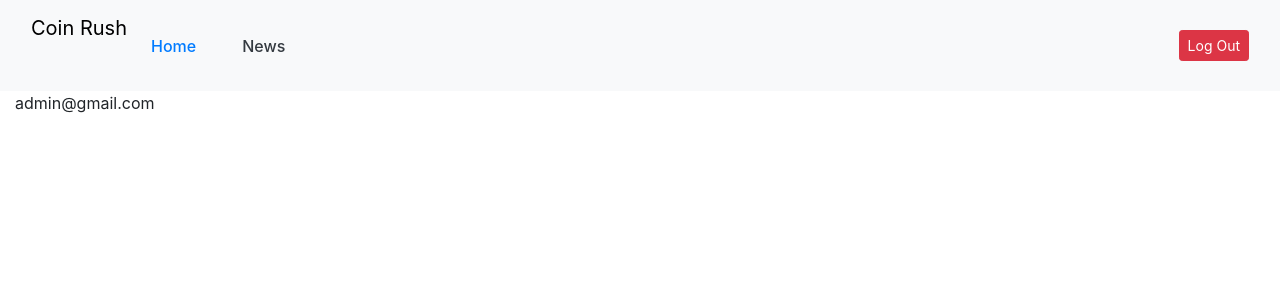
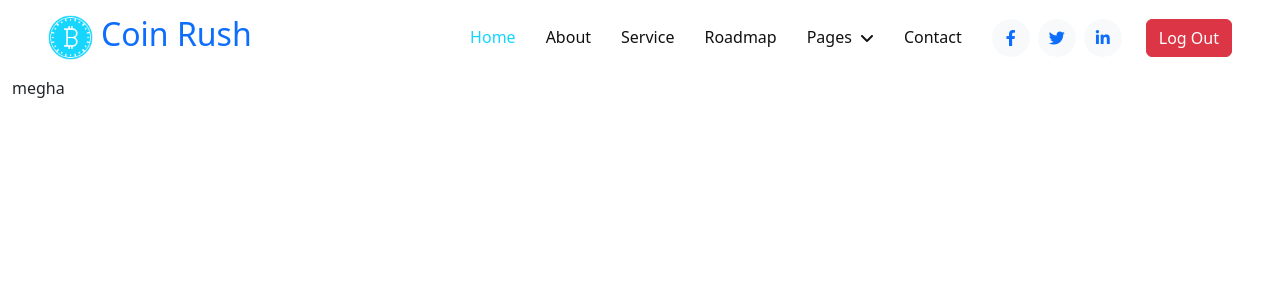
Before and after one commit to DjangoWriters-Internet-Application/Coin-Rush, a Django app: page /home/ in a window 1280 px wide. Shown: the top 300 px of the page. Run offline with Django 4.2, Linux system fonts and the light colour scheme; a user stored in the database is signed in; some libraries are stand-ins or nearby versions.

Commit message:
bug fix in navbar, layout, base.html & login.html; added urls for about, services, & roadmap

```diff
--- a/coinRush/templates/Base/base.html
+++ b/coinRush/templates/Base/base.html
@@ -5,12 +5,20 @@
 <head>
     <meta charset="utf-8">
     <meta name="viewport" content="width=device-width, initial-scale=1">
+
+    <!-- Font Awesome -->
+    <link rel="stylesheet" href="https://cdnjs.cloudflare.com/ajax/libs/font-awesome/6.4.2/css/all.min.css"
+        integrity="sha512-z3gLpd7yknf1YoNbCzqRKc4qyor8gaKU1qmn+CShxbuBusANI9QpRohGBreCFkKxLhei6S9CQXFEbbKuqLg0DA=="
+        crossorigin="anonymous" referrerpolicy="no-referrer" />
+
+    <!-- Bootstrap CSS -->
     <link href="https://cdn.jsdelivr.net/npm/bootstrap@5.3.2/dist/css/bootstrap.min.css" rel="stylesheet"
         integrity="sha384-T3c6CoIi6uLrA9TneNEoa7RxnatzjcDSCmG1MXxSR1GAsXEV/Dwwykc2MPK8M2HN" crossorigin="anonymous">
-    <link rel="stylesheet" type="text/css" href="{% static 'css/styles.css' %}">
-    <link rel="stylesheet" href="https://cdnjs.cloudflare.com/ajax/libs/font-awesome/4.7.0/css/font-awesome.min.css">
-    <link rel="stylesheet" href="https://stackpath.bootstrapcdn.com/bootstrap/4.3.1/css/bootstrap.min.css"
-        integrity="sha384-ggOyR0iXCbMQv3Xipma34MD+dH/1fQ784/j6cY/iJTQUOhcWr7x9JvoRxT2MZw1T" crossorigin="anonymous">
+
+    <!-- custom CSS -->
+    {% load static %}
+    <link rel="stylesheet" href="{% static 'css/styles.css' %}" />
+
     {% block extraHead %}
     {% endblock extraHead %}
 
@@ -23,7 +31,7 @@
     {% include 'Base/navbar.html' %}
 
     <div class="container-fluid">
-        {{request.user}}
+        {{user.get_short_name}}
         {% block content %}
         {% endblock %}
     </div>
--- a/coinRush/templates/Base/navbar.html
+++ b/coinRush/templates/Base/navbar.html
@@ -1,26 +1,46 @@
-<nav class="navbar navbar-expand-lg bg-body-tertiary">
-    <div class="container-fluid">
-        <a class="navbar-brand" href="{% url 'home' %}">Coin Rush</a>
-        <button class="navbar-toggler" type="button" data-bs-toggle="collapse" data-bs-target="#navbarSupportedContent"
-            aria-controls="navbarSupportedContent" aria-expanded="false" aria-label="Toggle navigation">
+{% load static %}
+
+<nav class="navbar navbar-expand-lg bg-white navbar-light sticky-top p-0 px-4 px-lg-5">
+    <a href="{% url 'home' %}" class="navbar-brand d-flex align-items-center">
+        <h2 class="m-0 text-primary"><img class="img-fluid me-2" src="{% static 'images/icon-1.png' %}" alt=""
+                style="width: 45px;">Coin Rush</h2>
+    </a>
+    <button type="button" class="navbar-toggler" data-bs-toggle="collapse" data-bs-target="#navbarCollapse">
         <span class="navbar-toggler-icon"></span>
     </button>
-        <div class="collapse navbar-collapse" id="navbarSupportedContent">
-            <ul class="navbar-nav me-auto mb-2 mb-lg-0">
-                <li class="nav-item">
-                    <a class="nav-link active" aria-current="page" href="{% url 'home' %}">Home</a>
-                </li>
-                <li class="nav-item">
-                    <a class="nav-link" href="{% url 'news' %}">News</a>
-                </li>
-            </ul>
+    <div class="collapse navbar-collapse" id="navbarCollapse">
+        <div class="navbar-nav ms-auto py-4 py-lg-0">
+            <a href="{% url 'home' %}" class="nav-item nav-link active">Home</a>
+            <a href="{% url 'about' %}" class="nav-item nav-link">About</a>
+            <a href="{% url 'services' %}" class="nav-item nav-link">Service</a>
+            <a href="{% url 'roadmap' %}" class="nav-item nav-link">Roadmap</a>
+            <div class="nav-item dropdown">
+                <a href="#" class="nav-link dropdown-toggle" data-bs-toggle="dropdown">Pages</a>
+                <div class="dropdown-menu shadow-sm m-0">
+                    <a href="feature.html" class="dropdown-item">Feature</a>
+                    <a href="token.html" class="dropdown-item">Token Sale</a>
+                    <a href="faq.html" class="dropdown-item">FAQs</a>
+                    <a href="404.html" class="dropdown-item">404 Page</a>
+                    <a href="{% url 'transaction-history' %}" class="dropdown-item">Transaction History</a>
+                    <a href="{% url 'user-holdings' %}" class="dropdown-item">User Holdings</a>
+                </div>
+            </div>
+            <a href="contact.html" class="nav-item nav-link">Contact</a>
+        </div>
+        <div class="h-100 d-lg-inline-flex align-items-center d-none me-4">
+            <a class="btn btn-square rounded-circle bg-light text-primary me-2" href=""><i
+                    class="fab fa-facebook-f"></i></a>
+            <a class="btn btn-square rounded-circle bg-light text-primary me-2" href=""><i
+                    class="fab fa-twitter"></i></a>
+            <a class="btn btn-square rounded-circle bg-light text-primary me-0" href=""><i
+                    class="fab fa-linkedin-in"></i></a>
+        </div>
         <div class="d-flex">
             {% if user.is_authenticated %}
-                <a href="{% url 'redirect_to_login' %}" class="btn btn-sm btn-danger">
+            <a href="{% url 'redirect_to_login' %}" class="btn btn-danger">
                 Log Out
             </a>
             {% endif %}
         </div>
     </div>
-    </div>
 </nav>
--- a/coinRush/templates/transaction/transaction_history.html
+++ b/coinRush/templates/transaction/transaction_history.html
@@ -1,5 +1,7 @@
-{% extends "layout.html" %}
-{% block title %}Coin-Rush Transaction{% endblock %}
+{% extends "Base/base.html" %}
+
+{% block title %}Transaction{% endblock %}
+
 {% block content %}
 <h1>Transaction History</h1>
 
--- a/coinRush/templates/userholding/user_holdings.html
+++ b/coinRush/templates/userholding/user_holdings.html
@@ -1,5 +1,6 @@
-{% extends "layout.html" %}
-{% block title %}Coin-Rush User Holding{% endblock %}
+{% extends "Base/base.html" %}
+
+{% block title %}User Holding{% endblock %}
 {% block content %}
 <h1>{{user.name|capfirst}}'s Holding</h1>
 
--- a/coinRush/urls.py
+++ b/coinRush/urls.py
@@ -8,11 +8,14 @@ urlpatterns = [
     path("accounts/", include("django.contrib.auth.urls")),
     path("register/", views.register, name="register"),
     path("home/", views.home, name="home"),
+    path("about/", views.about, name="about"),
+    path("services/", views.services, name="services"),
+    path("roadmap/", views.roadmap, name="roadmap"),
     path("news/", views.news, name="news"),
     path("transaction-history/", views.transaction_history, name="transaction-history"),
     path("user-holdings/", views.user_holdings, name="user-holdings"),
     path("courses/", views.categories_course, name="categories_course"),
     path("discussion/", views.discussion, name="discussion"),
     path("discussion/<int:post_id>", views.discussion_single, name="discussion_single"),
-    path("show_stocks/", views.show_stocks, name='show_stocks'),
+    path("show_stocks/", views.show_stocks, name="show_stocks"),
 ]
--- a/coinRush/views.py
+++ b/coinRush/views.py
@@ -24,8 +24,16 @@ def home(request):
     return render(request, "index.html")
 
 
-# def signup(request):
-#     return render(request, "registration/signup.html")
+def about(request):
+    return render(request, "about.html")
+
+
+def services(request):
+    return render(request, "services.html")
+
+
+def roadmap(request):
+    return render(request, "roadmap.html")
 
 
 def register(request):
@@ -37,7 +45,8 @@ def register(request):
 
             login(request, user)
 
-            return redirect("home")  # Redirect to the home page after registration
+            # Redirect to the home page after registration
+            return redirect("home")
 
         context["errors"] = form.errors
         context["form"] = form
@@ -85,23 +94,25 @@ def categories_course(request):
     categories = CourseCategory.objects.all()
     return render(request, "Learn/learning.html", {"categories": categories})
 
+
 def discussion(request):
-    post_list = Post.objects.all().order_by('-created_at')  # Replace with your queryset for your posts
+    post_list = Post.objects.all().order_by(
+        "-created_at"
+    )  # Replace with your queryset for your posts
     paginator = Paginator(post_list, 2)  # Show 5 posts per page
     page = request.GET.get("page")
     posts = paginator.get_page(page)
-    if request.method == 'POST':
+    if request.method == "POST":
         form = PostForm(request.POST)
         if form.is_valid():
             post = form.save(commit=False)
             post.created_by = request.user  # Assign the logged-in user
             post.save()
-            return redirect('discussion')
+            return redirect("discussion")
     else:
         form = PostForm()
 
-    return render(request, "posts/discussion_all.html", {"posts": posts,'form':form})
-
+    return render(request, "posts/discussion_all.html", {"posts": posts, "form": form})
 
 
 def discussion_single(request, post_id):
@@ -113,24 +124,25 @@ def discussion_single(request, post_id):
     page = request.GET.get("page")
     comments_page = paginator.get_page(page)
 
-    if request.method=='POST':
-        form= CommentForm(request.POST)
+    if request.method == "POST":
+        form = CommentForm(request.POST)
         if form.is_valid():
-            comment=form.save(commit=False)
-            comment.post=post
-            comment.created_by=request.user
+            comment = form.save(commit=False)
+            comment.post = post
+            comment.created_by = request.user
             comment.save()
-            return redirect('discussion_single', post_id=post_id)
+            return redirect("discussion_single", post_id=post_id)
 
     else:
-        form=CommentForm()
+        form = CommentForm()
 
     return render(
         request,
         "posts/discussion_single.html",
-        {"post": post, "comments": comments_page, 'form':form},
+        {"post": post, "comments": comments_page, "form": form},
     )
+
 
 def show_stocks(request):
     stocks = Stock.objects.all()
-    return render(request, 'Stocks/showStocks.html', {'stocks': stocks})
+    return render(request, "Stocks/showStocks.html", {"stocks": stocks})
```
Also changed, not shown: coinRush/templates/layout.html (+17 -56 lines), coinRush/templates/registration/login.html (+1 -16 lines), db.sqlite3. Lines whose indentation alone changed are shown as unchanged.
